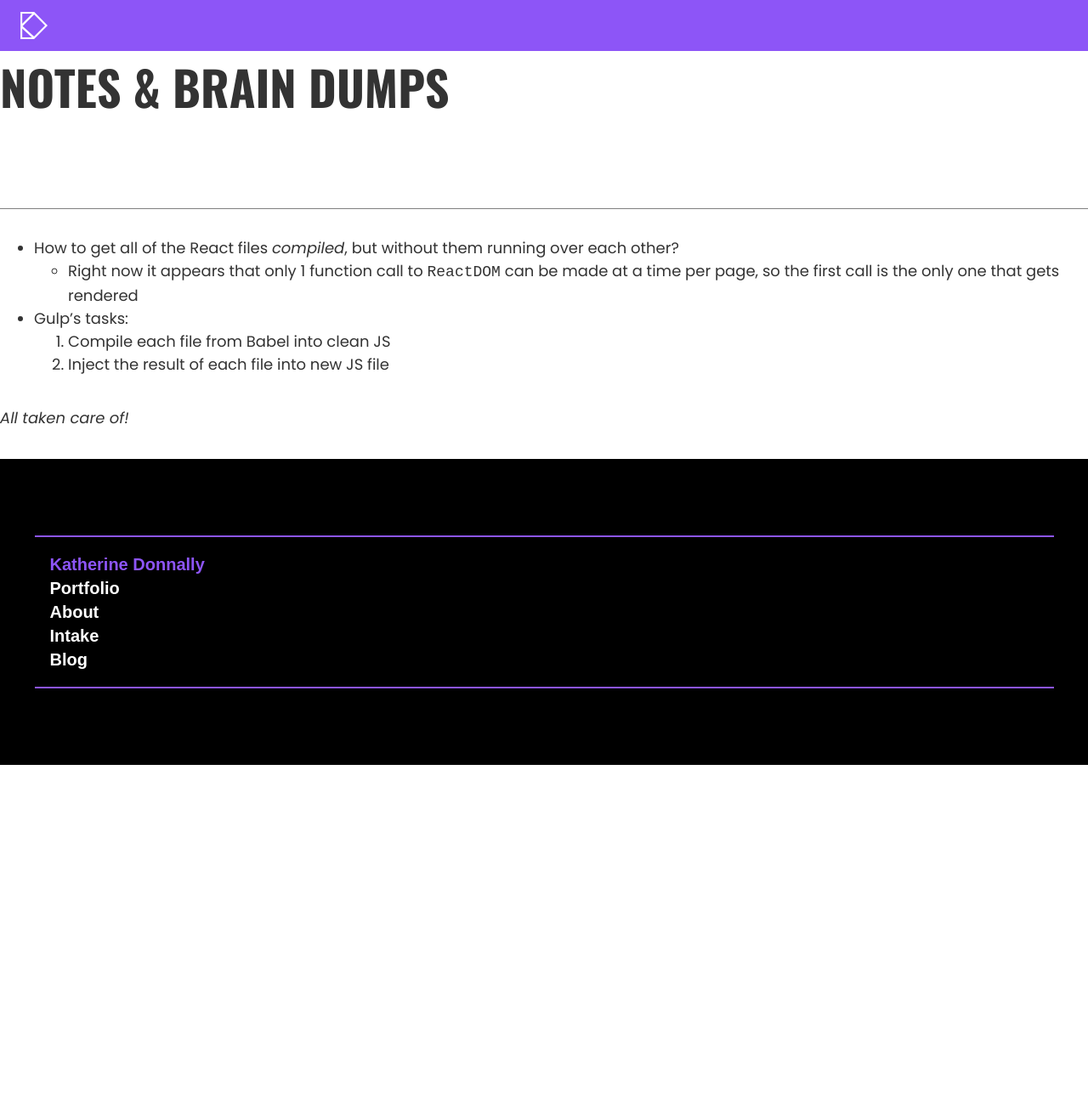
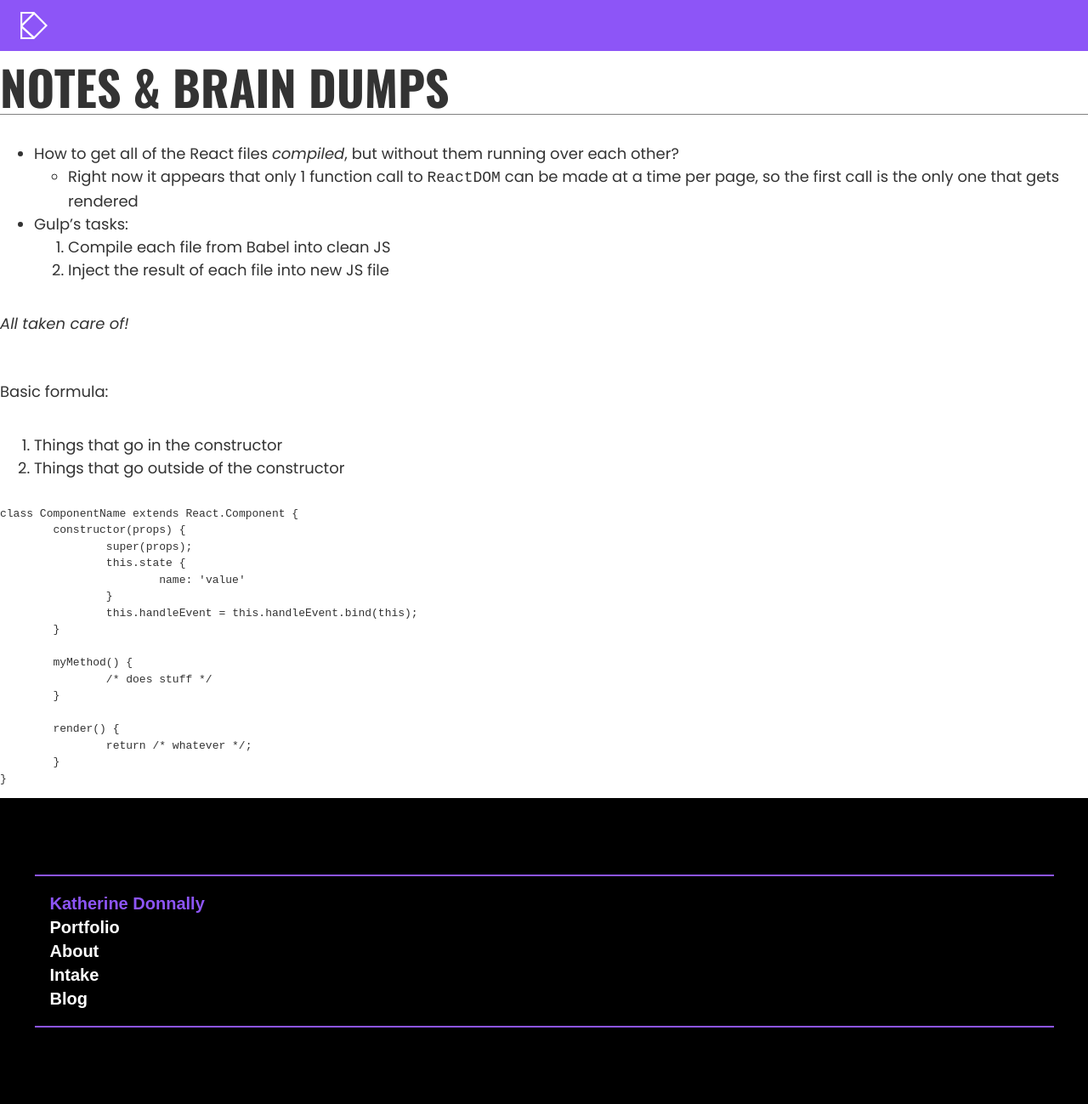
Before and after one commit to kbdonnally/learn-react-2, a Jekyll site: the page built from pages/notes.md, in a window 1280 px wide. Shown: the whole page at 85% size. Built offline with Jekyll 4.4.1, drawn with Linux system fonts in a browser that asks for light colours; some web fonts are replaced; before the commit the page ends 900 px from its top, so only the background shows below that.

Commit message:
Add basics of making a component to the notes

````diff
--- a/pages/notes.md
+++ b/pages/notes.md
@@ -16,3 +16,28 @@
 *All taken care of!*
 
 ***
+
+Basic formula:
+
+1. Things that go in the constructor
+2. Things that go outside of the constructor
+
+```js
+class ComponentName extends React.Component {
+	constructor(props) {
+		super(props);
+		this.state {
+			name: 'value'
+		}
+		this.handleEvent = this.handleEvent.bind(this);
+	}
+
+	myMethod() {
+		/* does stuff */
+	}
+
+	render() {
+		return /* whatever */;
+	}
+}
+```
````
